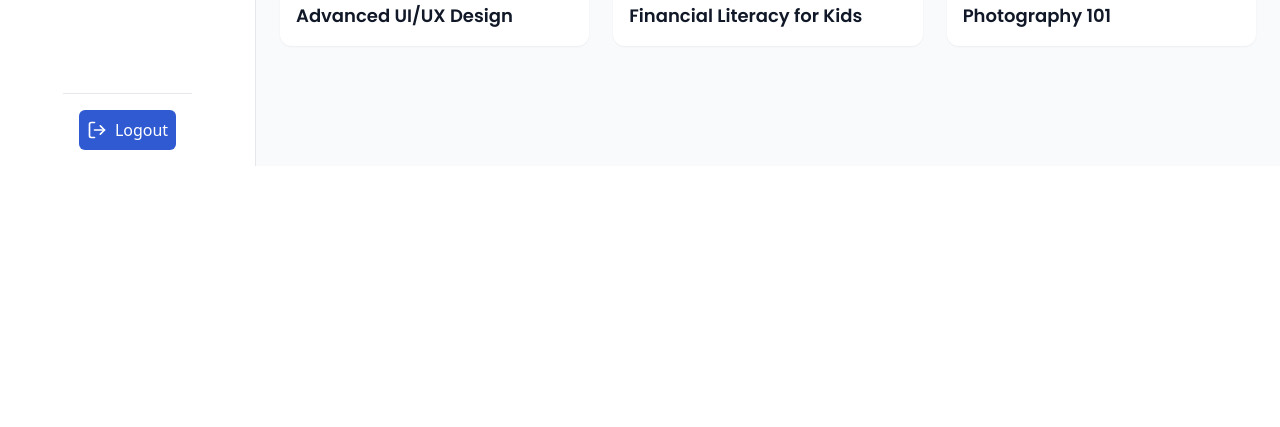
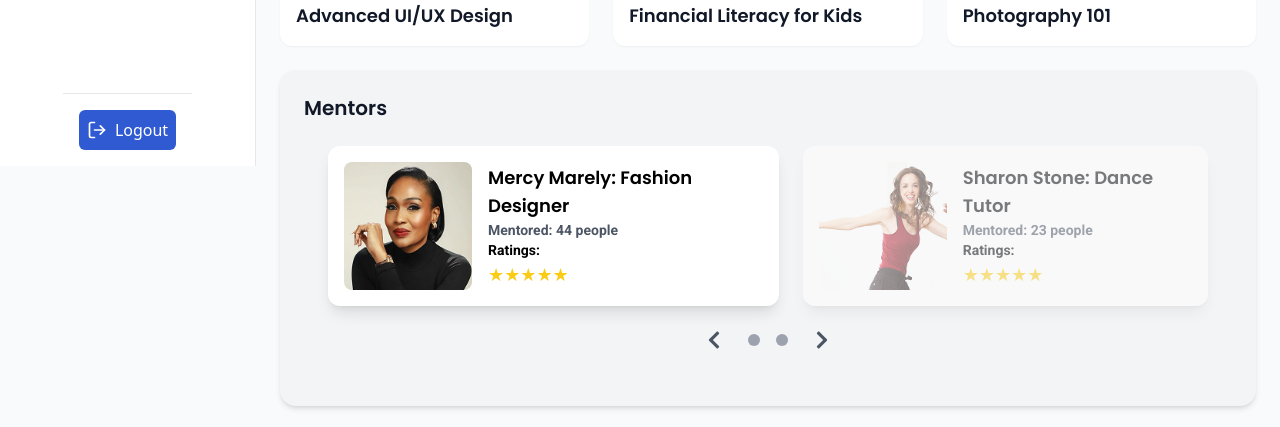
Before and after one commit to Eseoghene94/Educare, a React (Vite) app: page /profile in a window 1280 px wide. Shown: the part 634-1061 px from the top of the page. Before the commit the page ends 800 px from the top, so only its background shows below. Built offline with nearby package versions, Linux system fonts and the light colour scheme; sample sign-in values are in the browser's storage.

Commit message:
refractor: styled the dashboard

```diff
--- /dev/null
+++ b/src/components/MentorsCarousel.jsx
@@ -0,0 +1,87 @@
+import { useState } from "react";
+import { FaChevronLeft, FaChevronRight } from "react-icons/fa";
+
+const mentors = [
+  {
+    name: "Mercy Marely",
+    role: "Fashion Designer",
+    mentored: 44,
+    rating: 5,
+    image: "/mentor-1.png",
+  },
+  {
+    name: "Sharon Stone",
+    role: "Dance Tutor",
+    mentored: 23,
+    rating: 5,
+    image: "/mentor-2.png",
+  },
+];
+
+const MentorsCarousel = () => {
+  const [currentIndex, setCurrentIndex] = useState(0);
+
+  const prevSlide = () => {
+    setCurrentIndex((prev) => (prev === 0 ? mentors.length - 1 : prev - 1));
+  };
+
+  const nextSlide = () => {
+    setCurrentIndex((prev) => (prev === mentors.length - 1 ? 0 : prev + 1));
+  };
+
+  return (
+    <section className="bg-gray-100 p-6 rounded-2xl shadow-md w-full ">
+      <h2 className="text-lg md:text-xl font-semibold text-gray-900">
+        Mentors
+      </h2>
+      <div className="bg-gray-100 p-3 md:p-6  rounded-2xl w-full flex flex-col items-center ">
+        <div className="flex items-center flex-col md:flex-row gap-6">
+          {mentors.map((mentor, index) => (
+            <div
+              key={index}
+              className={`flex items-center flex-col md:flex-row  bg-white p-4 rounded-xl shadow-lg transition-opacity duration-500 ${
+                index === currentIndex ? "opacity-100" : "opacity-50"
+              }`}
+            >
+              <img
+                src={mentor.image}
+                alt={mentor.name}
+                className="w-full md:w-32 h-32 rounded-lg object-cover"
+              />
+              <div className="ml-4">
+                <h3 className="text-lg font-semibold">
+                  {mentor.name}: {mentor.role}
+                </h3>
+                <p className="text-sm font-bold text-gray-600">
+                  Mentored: {mentor.mentored} people
+                </p>
+                <p className="text-sm font-bold">Ratings:</p>
+                <div className="flex text-yellow-400 text-lg">
+                  {"★".repeat(mentor.rating)}
+                </div>
+              </div>
+            </div>
+          ))}
+        </div>
+        <div className="flex items-center gap-4 mt-4">
+          <button onClick={prevSlide} className="p-2 text-gray-600">
+            <FaChevronLeft size={20} />
+          </button>
+          {mentors.map((_, index) => (
+            <div
+              key={index}
+              className={`w-3 h-3 rounded-full bg-gray-400 ${
+                index === currentIndex ? "bg-black" : ""
+              }`}
+            ></div>
+          ))}
+          <button onClick={nextSlide} className="p-2 text-gray-600">
+            <FaChevronRight size={20} />
+          </button>
+        </div>
+      </div>
+    </section>
+  );
+};
+
+export default MentorsCarousel;
--- a/src/pages/Profile.jsx
+++ b/src/pages/Profile.jsx
@@ -4,6 +4,7 @@ import { CourseGrid } from "../components/Courses/CourseGrid";
 import { SidebarProvider } from "../context/SidebarContext";
 import { UserProvider } from "../context/UserContext";
 import { Eye, EyeOff } from "lucide-react";
+import MentorsCarousel from "../components/MentorsCarousel";
 
 function App() {
   const [isDropdownOpen, setIsDropdownOpen] = useState(false);
@@ -68,6 +69,7 @@ function App() {
             </div>
 
             <CourseGrid />
+            <MentorsCarousel />
           </div>
         </MainLayout>
       </SidebarProvider>
```
Also changed, not shown: public/mentor-1.png (added), public/mentor-2.png (added).
